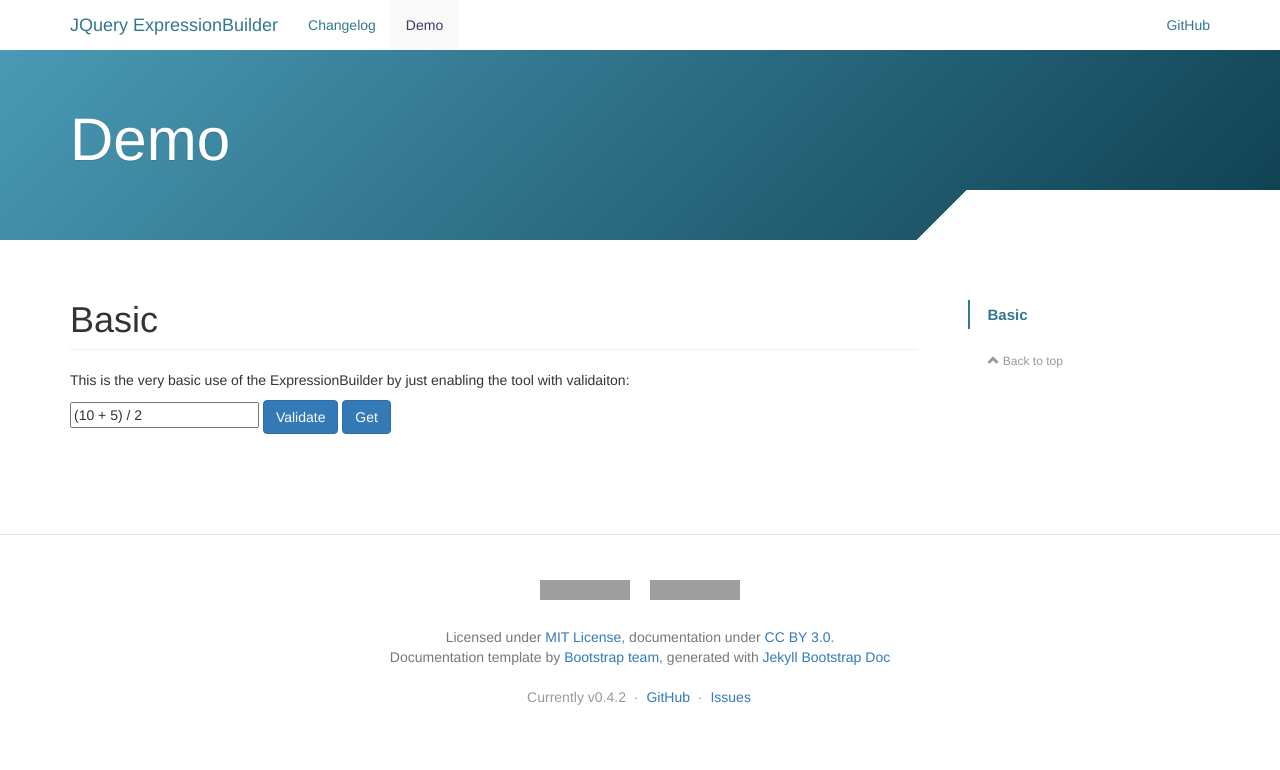
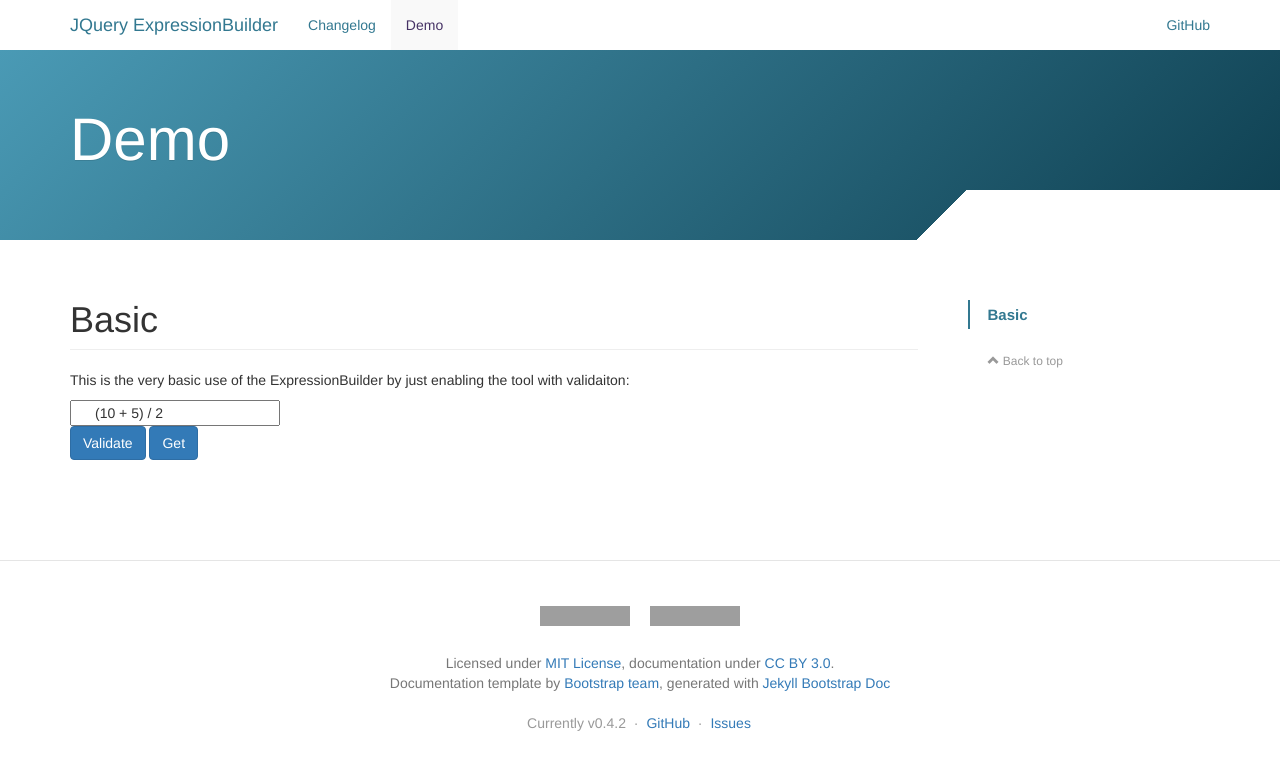
Before and after one commit to magicops/JQuery-expression-builder, a Jekyll site: the page built from demo.html, in a window 1280 px wide. Shown: the top 770 px of the page. Built offline with Jekyll 4.4.1, drawn with Linux system fonts in a browser that asks for light colours; nearby versions of some CDN libraries; grey boxes are pictures that could not be loaded.

Commit message:
demo bug fix

```diff
--- a/demo.html
+++ b/demo.html
@@ -7,13 +7,15 @@
   <h1 id="demo-basic" class="page-header">Basic</h1>
   <p>This is the very basic use of the ExpressionBuilder by just enabling the tool with validaiton:</p>
 
-  <input type="text" id="txt-1" value="(10 + 5) / 2" />
+  <div>
+    <input type="text" id="txt-1" value="(10 + 5) / 2" />
+  </div>
   <button class="btn btn-primary btn-validate-1">Validate</button>
   <button class="btn btn-primary btn-get-1">Get</button>
 
   <script>
 
-    var expBuilder = $('txt-1').expressionBuilder();
+    var expBuilder = $('#txt-1').expressionBuilder();
 
     $('.btn-validate-1').on('click', function () {
       if (expBuilder.isValid())
```
